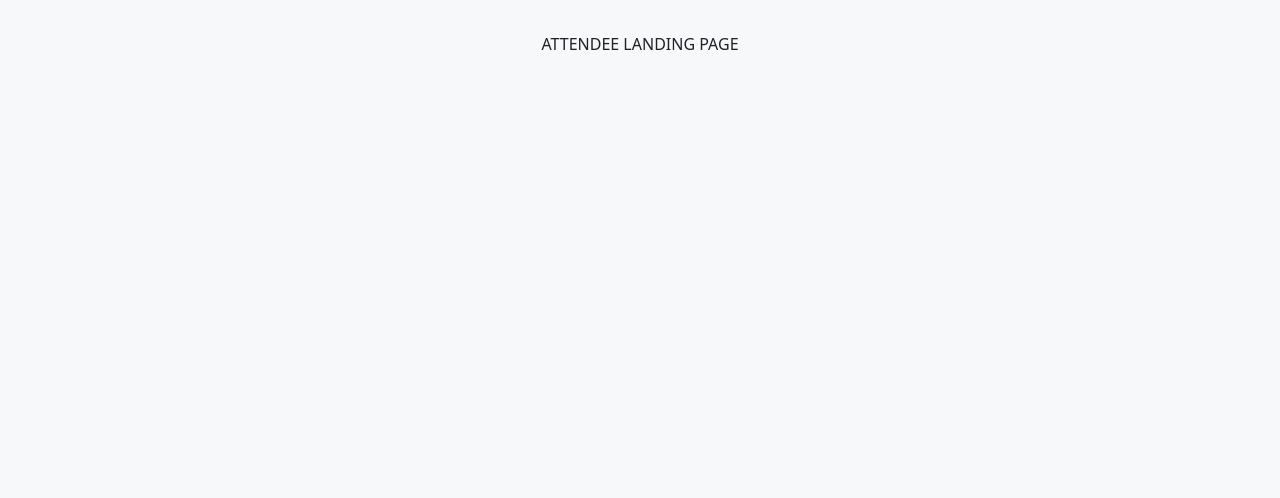
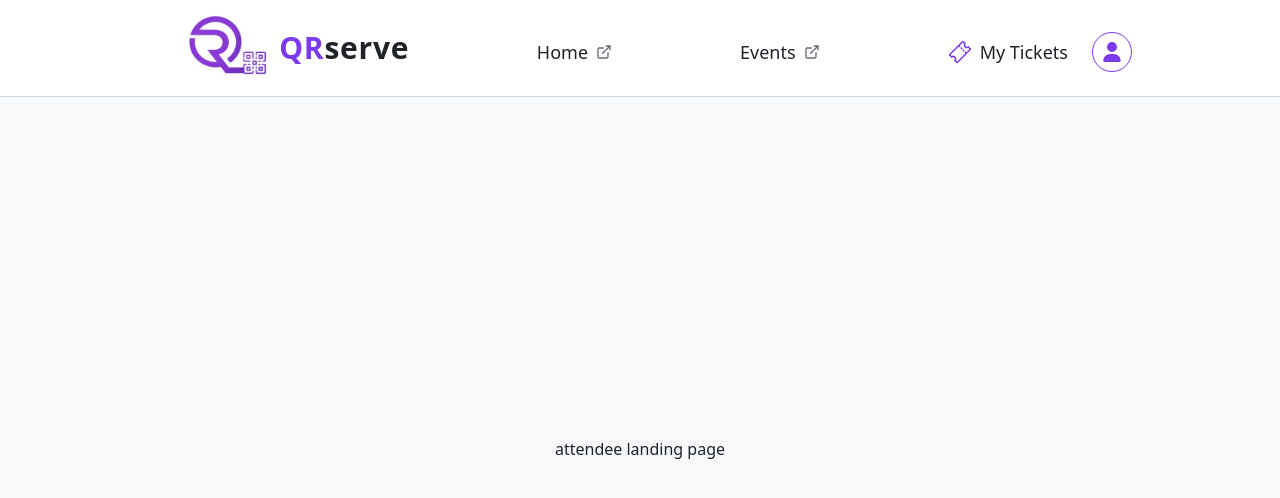
Before and after one commit to Naksu14/react-nestjs-lab-activity-10, a React (Create React App) app in the folder activity10-event-frontend/: page / in a window 1280 px wide. Shown: the top 498 px of the page. Built offline with nearby package versions, Linux system fonts and the light colour scheme; no server answers.

Commit message:
landing header

```diff
--- a/activity10-event-frontend/package.json
+++ b/activity10-event-frontend/package.json
@@ -11,6 +11,7 @@
     "qrcode.react": "^4.2.0",
     "react": "^19.2.3",
     "react-dom": "^19.2.3",
+    "react-icons": "^5.5.0",
     "react-qr-reader": "^3.0.0-beta-1",
     "react-router-dom": "^7.12.0",
     "react-scripts": "5.0.1",
--- a/activity10-event-frontend/src/components/Header.js
+++ b/activity10-event-frontend/src/components/Header.js
@@ -1,28 +1,75 @@
+
 import React from "react";
 import eventLogo from "../assets/icons/event-logo.png";
+import { FaUser } from "react-icons/fa6";
+import { LuExternalLink } from "react-icons/lu";
+import { IoTicketOutline } from "react-icons/io5";
 
-const Header = ({ children }) => {
-  return (
+
+const navLinks = [
+  {
+    label: "Home",
+    icon: null,
+    href: "#",
+    right: <LuExternalLink className="ml-2 text-base text-[var(--text-muted)] group-hover:text-[var(--accent-color)] transition-colors" />,
+    placeholder: true,
+  },
+  {
+    label: "Events",
+    icon: null,
+    href: "#",
+    right: <LuExternalLink className="ml-2 text-base text-[var(--text-muted)] group-hover:text-[var(--accent-color)] transition-colors" />,
+    placeholder: true,
+  },
+  {
+    label: "My Tickets",
+    icon: <IoTicketOutline className="text-2xl mr-2 text-[var(--accent-color)]" />, // left icon
+    href: "#",
+    right: (
+      <span className="flex items-center justify-center rounded-full bg-[var(--accent-color)]/10 border border-[var(--accent-color)] w-10 h-10 ml-4">
+        <FaUser className="text-xl text-[var(--accent-color)]" />
+      </span>
+    ),
+    placeholder: false,
+  },
+];
+
+const Header = ({ children }) => (
   <header
-      className="w-full flex items-center justify-between px-6 py-3 shadow-md bg-[var(--bg-card)] border-b border-[var(--border-color)]"
-      style={{ color: "var(--text-primary)" }}
+    className="w-full flex items-center justify-between bg-[var(--bg-card)] border-b border-[var(--border-color)]"
+    style={{ color: "var(--text-primary)", minHeight: '84px', padding: '0 10%' }}
   >
-      <div className="flex items-center">
+    <div className="flex items-center" style={{ marginLeft: '5%' }}>
       <img
         src={eventLogo}
         alt="Event Logo"
-          className="h-10 w-auto mr-4 select-none"
+        className="h-24 w-auto mr-1 select-none"
         style={{ filter: "drop-shadow(0 1px 2px rgba(0,0,0,0.04))" }}
       />
-        <span className="text-xl font-bold tracking-wide uppercase" style={{ color: "var(--accent-color)" }}>
-          Event Portal
+      <span className="text-3xl font-semibold tracking-wide select-none">
+        <span style={{ color: '#7c3aed' }}>Q</span>
+        <span style={{ color: '#7c3aed' }}>R</span>
+        <span style={{ color: '#1f2328' }}>serve</span>
       </span>
     </div>
-      <div className="flex items-center gap-2">
+    <div className="flex flex-col items-end gap-4 pt-4">
+      <nav className="flex flex-row items-center gap-12 pt-2 px-2 pb-4 ml-10">
+        {navLinks.map(({ label, icon, href, right, placeholder }) => (
+          <a
+            key={label}
+            href={href}
+            className="flex items-center group px-3 py-1 rounded text-lg text-[var(--text-primary)] hover:text-[var(--accent-color)] transition-colors min-h-[40px]"
+          >
+            {icon}
+            <span className={icon ? "mr-2" : ""}>{label}</span>
+            {right}
+            {placeholder && <span className="w-10 h-10 ml-4" />}
+          </a>
+        ))}
+      </nav>
       {children}
     </div>
   </header>
 );
-};
 
 export default Header;
--- a/activity10-event-frontend/src/modules/pages/event-landing-page.js
+++ b/activity10-event-frontend/src/modules/pages/event-landing-page.js
@@ -1,15 +1,17 @@
+
 import React from "react";
+import Header from "../../components/Header";
+
 
 const EventLandingPage = () => {
   return (
     <div
-      className="min-h-screen flex justify-center py-8 px-4 font-medium uppercase"
-      style={{
-        backgroundColor: "var(--bg-main)",
-        color: "var(--text-primary)",
-      }}
+      className="min-h-screen flex flex-col bg-[var(--bg-main)] text-[var(--text-primary)]"
     >
-      attendee landing page
+      <Header />
+      <div className="flex-1 flex justify-center items-center py-8 px-4 font-medium">
+        attendee landing page
+      </div>
     </div>
   );
 };
```
Also changed, not shown: 1 other file (tests, documents, lock files or other folders). Lines whose indentation alone changed are shown as unchanged.
